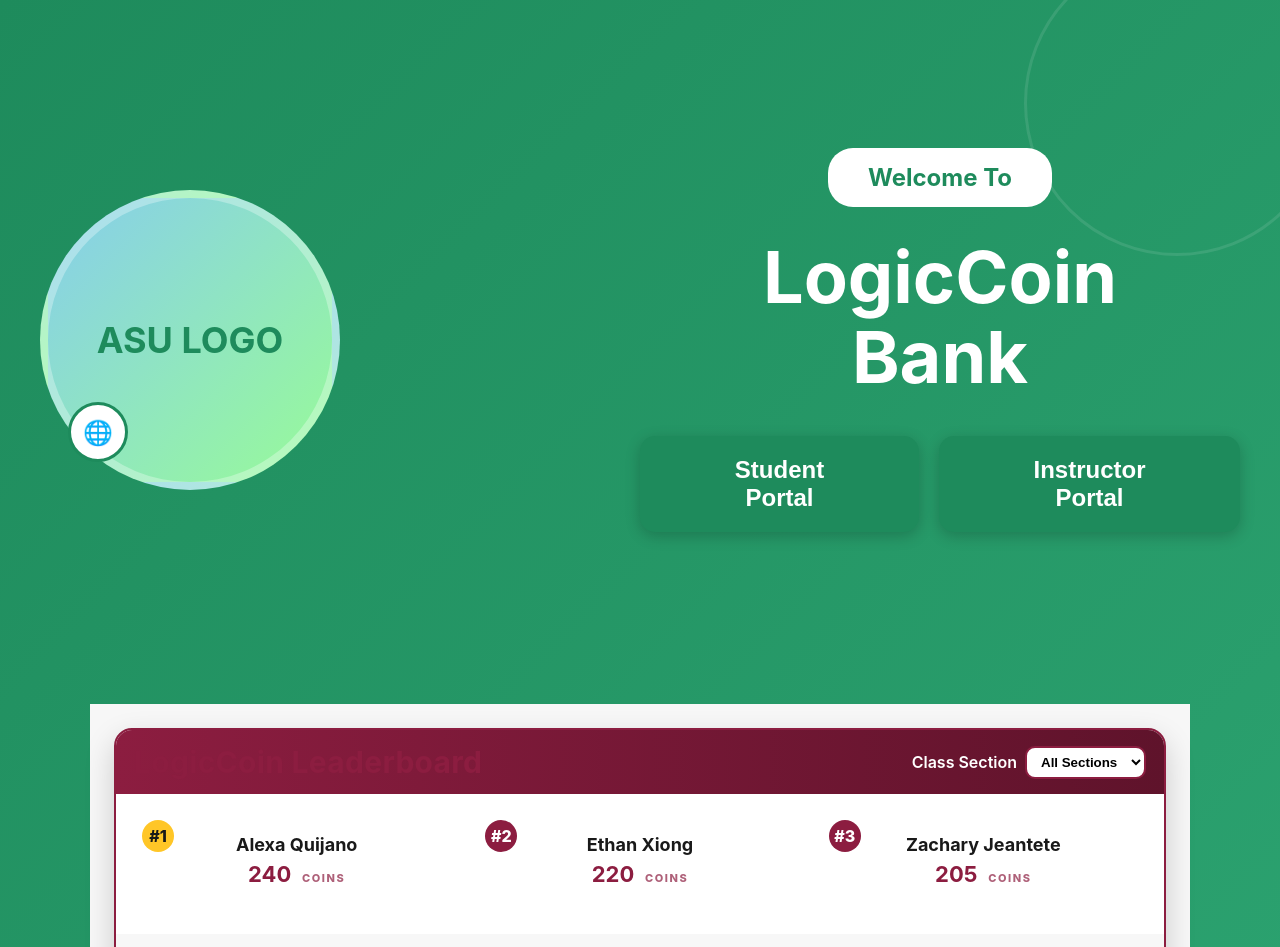
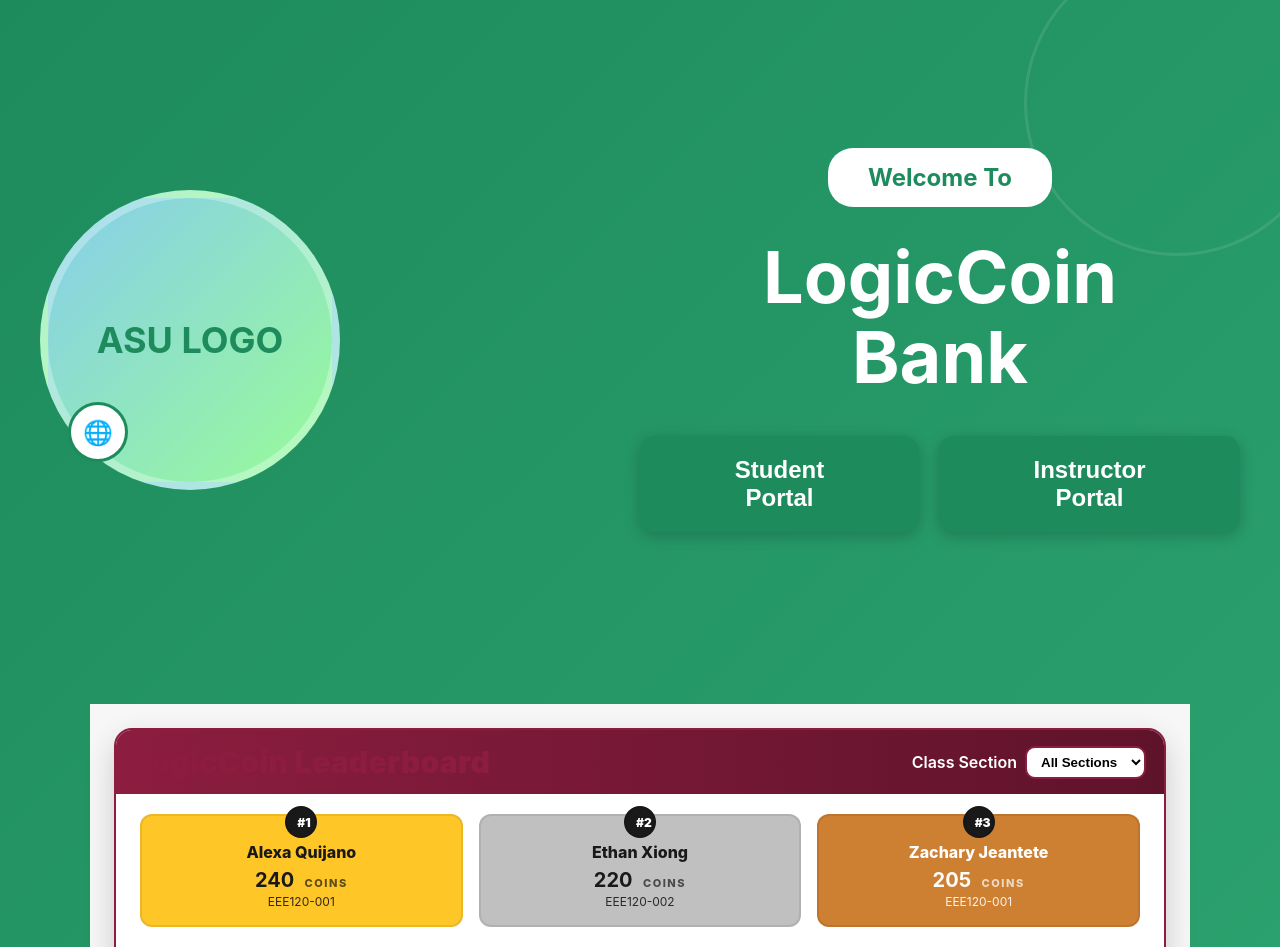
Before and after one commit to 3axiong/LogicCoin-Bank, a React (Create React App) app in the folder portal/: page / in a window 1280 px wide. Shown: the top 947 px of the page. Built offline with nearby package versions, Linux system fonts and the light colour scheme.

Commit message:
Update ASULeaderboard.js
changed some things for the podium with gold, silver, and broze

```diff
--- a/portal/src/components/ASULeaderboard.js
+++ b/portal/src/components/ASULeaderboard.js
@@ -6,6 +6,12 @@
     gold: "#FFC627",
     dark: "#191919",
     light: "#F7F7F7",
+  };
+
+  const METALS = {
+    gold: "#FFC627",
+    silver: "#C0C0C0",
+    bronze: "#CD7F32",
   };
 
 
@@ -45,7 +51,15 @@
       <div className="lb-card" style={{ borderColor: ASU.maroon }}>
         <div className="lb-head" style={{ borderBottomColor: ASU.maroon }}>
           <div className="lb-title">
-            <h1 style={{ color: ASU.maroon }}>LogicCoin Leaderboard</h1>
+            <h1 style={{
+              color: ASU.maroon,
+              fontWeight: 900,
+              opacity: 1,
+              filter: "none",
+              margin: 0
+            }}>
+              LogicCoin Leaderboard
+            </h1>
           </div>
 
           <div className="lb-filter">
@@ -65,13 +79,30 @@
         </div>
 
         <div className="lb-podium">
-          {top3.map((s, i) => (
-            <div className="lb-podium-card" key={s.id}>
+          {top3.map((s, i) => {
+            const bg =
+              i === 0 ? METALS.gold :
+              i === 1 ? METALS.silver :
+              METALS.bronze;
+
+            const textColor = i === 2 ? "#FFFFFF" : ASU.dark;
+
+            return (
+              <div
+                className="lb-podium-card"
+                key={s.id}
+                style={{
+                  background: bg,
+                  color: textColor,
+                  border: "2px solid rgba(0,0,0,0.08)",
+                }}
+              >
                 <div
                   className="lb-rank-badge"
                   style={{
-                  background: i === 0 ? ASU.gold : ASU.maroon,
-                  color: i === 0 ? ASU.dark : "white",
+                    background: ASU.dark,
+                    color: "#fff",
+                    border: "2px solid #00000022",
                   }}
                 >
                   #{i + 1}
@@ -79,20 +110,21 @@
 
                 <div
                   className="lb-name"
-                style={{ color: ASU.dark, fontWeight: 700 }}
+                  style={{ color: textColor, fontWeight: 800 }}
                 >
                   {s.name}
                 </div>
 
-              <div className="lb-coins" style={{ color: ASU.maroon }}>
+                <div className="lb-coins" style={{ color: textColor }}>
                   <strong>{s.coins}</strong> <span className="lb-suffix">Coins</span>
                 </div>
 
-              <div className="lb-section" style={{ fontSize: "12px", opacity: ".7" }}>
+                <div className="lb-section" style={{ fontSize: "12px", opacity: 0.9, color: textColor }}>
                   {s.section}
                 </div>
               </div>
-          ))}
+            );
+          })}
         </div>
 
         <div className="lb-table-scroller">
@@ -131,8 +163,34 @@
           background: #fff;
           font-weight: 600;
         }
-        /* ensure podium name remains visible even if other styles exist */
-        .lb-podium-card .lb-name { color: ${ASU.dark}; }
+        .lb-podium {
+          display: grid;
+          grid-template-columns: repeat(3, 1fr);
+          gap: 16px;
+          padding: 20px 24px;
+        }
+        .lb-podium-card {
+          position: relative;
+          border-radius: 12px;
+          padding: 16px;
+          text-align: center;
+        }
+        .lb-rank-badge {
+          position: absolute;
+          top: -10px;
+          left: 50%;
+          transform: translateX(-50%);
+          padding: 4px 10px;
+          border-radius: 999px;
+          font-weight: 900;
+          font-size: 12px;
+        }
+        .lb-name { margin-top: 10px; font-size: 16px; }
+        .lb-coins { margin-top: 6px; font-size: 20px; font-weight: 800; }
+        .lb-section { margin-top: 2px; }
+        @media (max-width: 720px) {
+          .lb-podium { grid-template-columns: 1fr; }
+        }
       `}</style>
     </section>
   );
```
Lines whose indentation alone changed are shown as unchanged.
